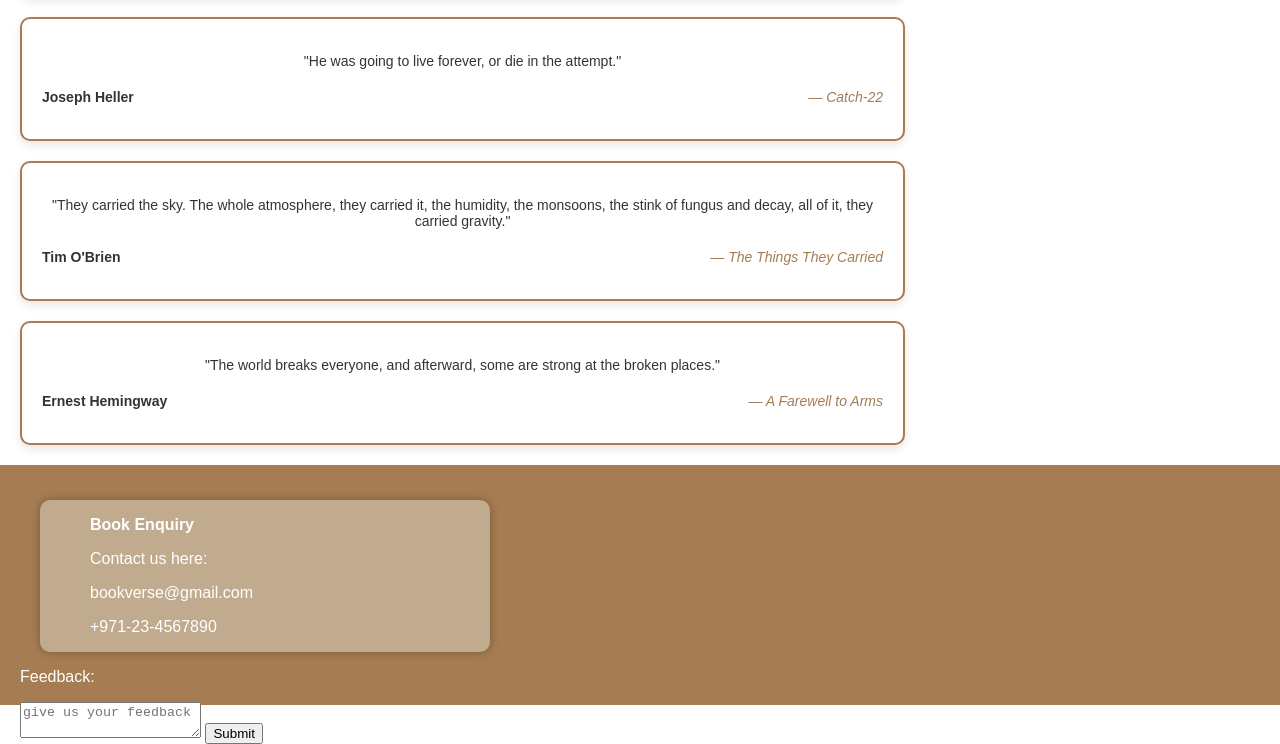
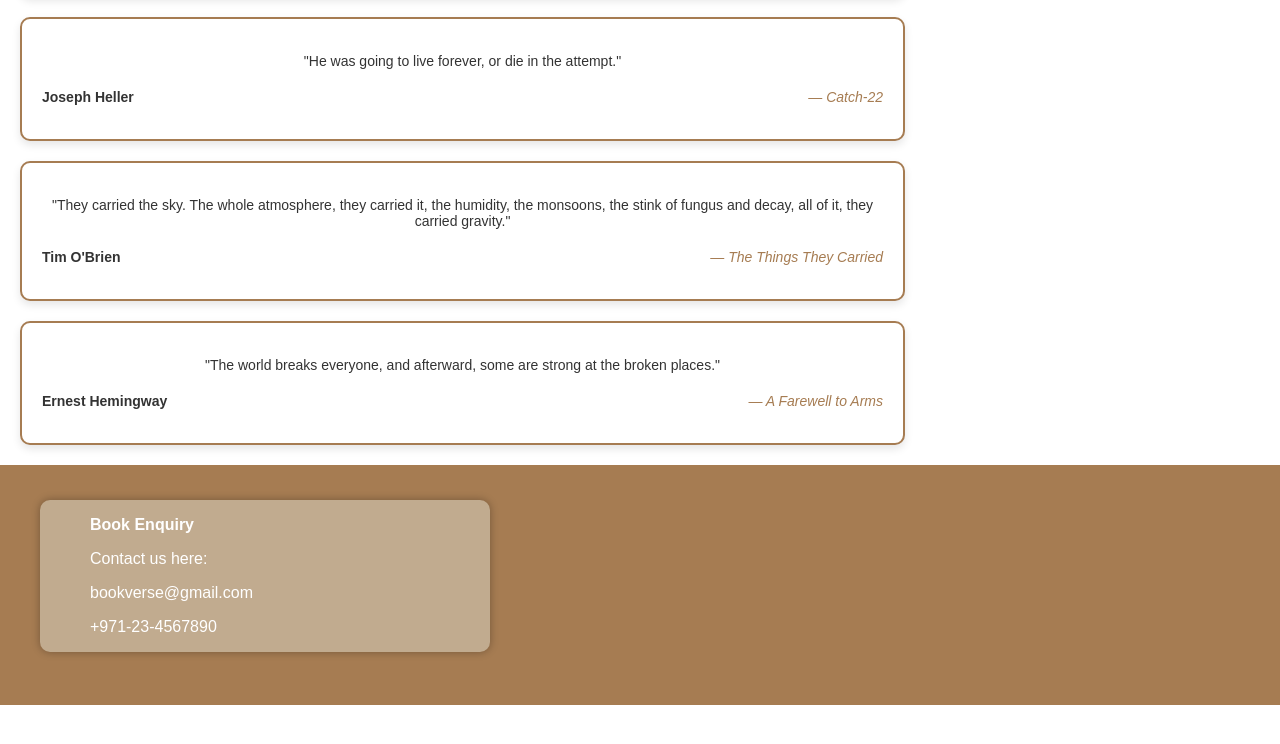
Before and after one commit to Jasreena-jamal/11_10, a plain HTML site: page quotes-page.html in a window 1280 px wide. Shown: the part 3320-4064 px from the top of the page. After the commit the page ends 4025 px from the top, so only its background shows below. Drawn offline with Linux system fonts and the light colour scheme.

Commit message:
Update quotes-page.html

```diff
--- a/quotes-page.html
+++ b/quotes-page.html
@@ -51,14 +51,7 @@
               <p>+971-23-4567890</p>
           </div>
         </div>
-
-        <div class="feedback">
-            <p class="feed-p">Feedback:</p>
-            <textarea class="feedback-box" placeholder="give us your feedback"></textarea>
-            <button class="submit-button">Submit</button>
-        </div>
     </footer>
-
 
     <script src="Quotes.js"></script>
 </body>
```
Lines whose indentation alone changed are shown as unchanged.
